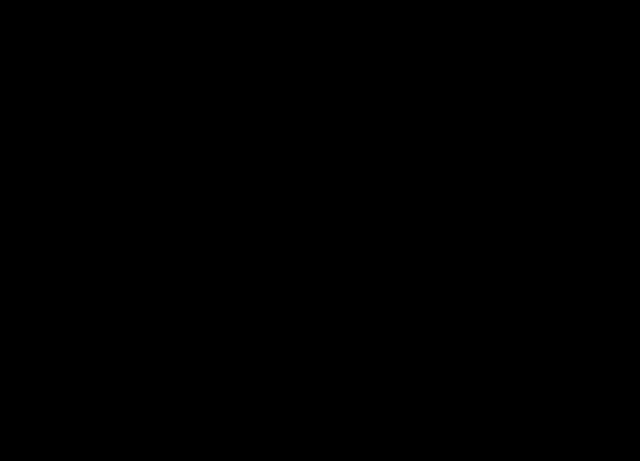
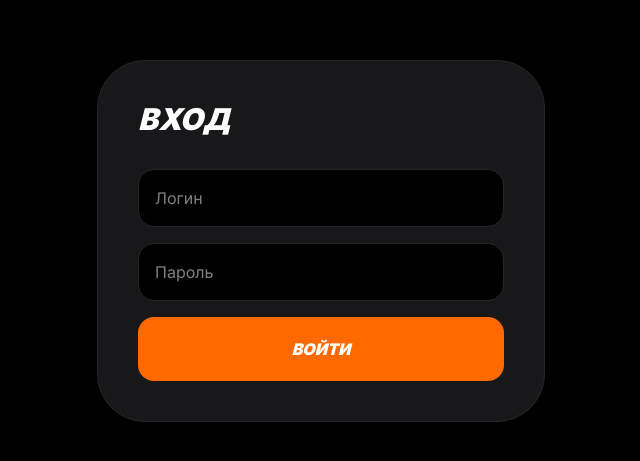
Before and after one commit to emirtyty/my-shop, a Next.js app: page /login in a window 1280 px wide. Before the commit this address had no page. Shown: the part 159-620 px from the top of the page, without its empty margins (319-959 px from the left). Built offline with nearby package versions, Linux system fonts and the light colour scheme.

Commit message:
fix: move login folder and update paths

```diff
--- a/app/admin/login/page.tsx
+++ /dev/null
@@ -1,68 +0,0 @@
-'use client';
-import { useState } from 'react';
-import { supabase } from '../../lib/supabase';
-import { useRouter } from 'next/navigation';
-
-export default function LoginPage() {
-  const [login, setLogin] = useState('');
-  const [password, setPassword] = useState('');
-  const [error, setError] = useState('');
-  const router = useRouter();
-
-  const handleLogin = async (e: React.FormEvent) => {
-    e.preventDefault();
-    setError('');
-
-    // Ищем продавца по логину и паролю в таблице sellers
-    const { data, error: dbError } = await supabase
-      .from('sellers')
-      .select('*')
-      .eq('login', login) // Убедись, что в таблице есть колонка login
-      .eq('password', password) // И колонка password
-      .single();
-
-    if (dbError || !data) {
-      setError('Неверный логин или пароль');
-      return;
-    }
-
-    // Если нашли — сохраняем сессию и кидаем в админку
-    localStorage.setItem('seller_session', JSON.stringify(data));
-    router.push('/admin');
-  };
-
-  return (
-    <div className="min-h-screen bg-black flex items-center justify-center p-6 font-sans">
-      <div className="w-full max-w-md bg-zinc-900 rounded-[3rem] p-10 border border-zinc-800 shadow-2xl">
-        <h1 className="text-3xl font-black text-white uppercase italic mb-2">Вход</h1>
-        <p className="text-zinc-500 text-xs uppercase tracking-widest mb-8">Панель управления Радужный</p>
-
-        <form onSubmit={handleLogin} className="space-y-4">
-          <input
-            type="text"
-            placeholder="Логин"
-            className="w-full bg-black border border-zinc-800 p-4 rounded-2xl text-white outline-none focus:border-orange-500 transition-all"
-            value={login}
-            onChange={(e) => setLogin(e.target.value)}
-          />
-          <input
-            type="password"
-            placeholder="Пароль"
-            className="w-full bg-black border border-zinc-800 p-4 rounded-2xl text-white outline-none focus:border-orange-500 transition-all"
-            value={password}
-            onChange={(e) => setPassword(e.target.value)}
-          />
-
-          {error && <p className="text-red-500 text-[10px] font-bold uppercase text-center">{error}</p>}
-
-          <button
-            type="submit"
-            className="w-full bg-orange-500 text-white py-5 rounded-2xl font-black uppercase italic shadow-lg shadow-orange-500/20 active:scale-95 transition-all mt-4"
-          >
-            Войти в маркет
-          </button>
-        </form>
-      </div>
-    </div>
-  );
-}
--- /dev/null
+++ b/app/login/page.tsx
@@ -0,0 +1,59 @@
+'use client';
+import { useState } from 'react';
+import { supabase } from '../lib/supabase';
+import { useRouter } from 'next/navigation';
+
+export default function LoginPage() {
+  const [login, setLogin] = useState('');
+  const [password, setPassword] = useState('');
+  const [error, setError] = useState('');
+  const router = useRouter();
+
+  const handleLogin = async (e: React.FormEvent) => {
+    e.preventDefault();
+    setError('');
+
+    const { data, error: dbError } = await supabase
+      .from('sellers')
+      .select('*')
+      .eq('login', login)
+      .eq('password', password)
+      .single();
+
+    if (dbError || !data) {
+      setError('Неверный логин или пароль');
+      return;
+    }
+
+    localStorage.setItem('seller_session', JSON.stringify(data));
+    router.push('/admin'); // Перекидываем в админку
+  };
+
+  return (
+    <div className="min-h-screen bg-black flex items-center justify-center p-6">
+      <div className="w-full max-w-md bg-zinc-900 rounded-[3rem] p-10 border border-zinc-800">
+        <h1 className="text-3xl font-black text-white uppercase italic mb-8">Вход</h1>
+        <form onSubmit={handleLogin} className="space-y-4">
+          <input
+            type="text"
+            placeholder="Логин"
+            className="w-full bg-black border border-zinc-800 p-4 rounded-2xl text-white outline-none focus:border-orange-500"
+            value={login}
+            onChange={(e) => setLogin(e.target.value)}
+          />
+          <input
+            type="password"
+            placeholder="Пароль"
+            className="w-full bg-black border border-zinc-800 p-4 rounded-2xl text-white outline-none focus:border-orange-500"
+            value={password}
+            onChange={(e) => setPassword(e.target.value)}
+          />
+          {error && <p className="text-red-500 text-[10px] font-bold uppercase text-center">{error}</p>}
+          <button type="submit" className="w-full bg-orange-500 text-white py-5 rounded-2xl font-black uppercase italic active:scale-95 transition-all">
+            Войти
+          </button>
+        </form>
+      </div>
+    </div>
+  );
+}
```
